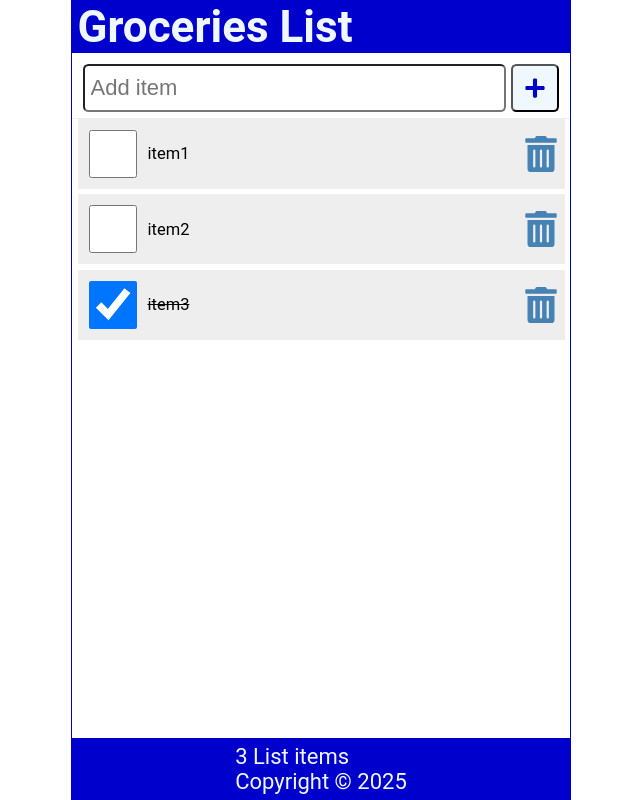
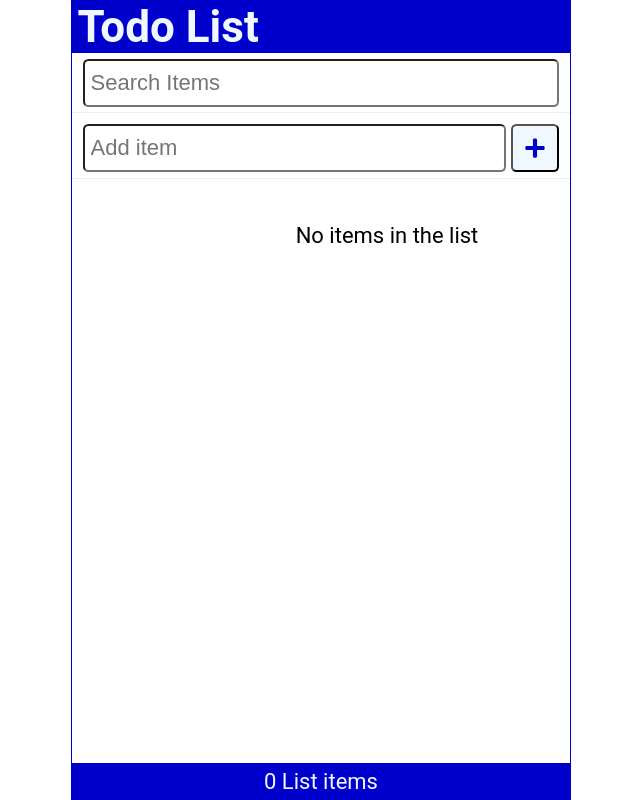
Before and after one commit to AmirMohammedi/todolist-react, a React (Create React App) app: page / in a window 1280 px wide. Shown: the whole page, without its empty margins (319-959 px from the left). Built offline with nearby package versions, Linux system fonts and the light colour scheme.

Commit message:
add Search

```diff
--- a/public/index.html
+++ b/public/index.html
@@ -21,7 +21,7 @@
       work correctly both with client-side routing and a non-root public URL.
       Learn how to configure a non-root public URL by running `npm run build`.
     -->
-    <title>React App</title>
+    <title>TodoList</title>
   </head>
   <body>
     <noscript>You need to enable JavaScript to run this app.</noscript>
--- a/src/AddItem.js
+++ b/src/AddItem.js
@@ -1,11 +1,13 @@
 import { FaPlus } from "react-icons/fa"
+import { useRef } from "react"
 
 const AddItem = ({newItem , setNewItem , handleSubmit}) => {
+  const inputRef = useRef();
   return (
-    <form className="addForm">
+    <form className="addForm" onSubmit={handleSubmit}>
         <label htmlFor="addItem">Add Item</label>
-      <input autoFocus required value={newItem} onChange={(e) => {setNewItem(e.target.value)}} id="addItem" type="text" placeholder="Add item" />
-      <button type="submit"><FaPlus /></button>
+      <input autoFocus required ref={inputRef} value={newItem} onChange={(e) => {setNewItem(e.target.value)}} id="addItem" type="text" placeholder="Add item" />
+      <button onClick={()=> inputRef.current.focus()} type="submit"><FaPlus /></button>
     </form>
     )
 }
--- a/src/App.js
+++ b/src/App.js
@@ -3,42 +3,43 @@ import Content from './Content';
 import Footer from './Footer';
 import { useState } from "react";
 import AddItem from './AddItem';
+import SearchItem from './SearchItem';
 function App() {
-  const [items, setItems] = useState([{
-    id: 1,
-    checked: false,
-    item: "item1"
-  }, {
-    id: 2,
-    checked: false,
-    item: "item2"
-  }, {
-    id: 3,
-    checked: true,
-    item: "item3"
+  const [items, setItems] = useState(JSON.parse(localStorage.getItem('shoppingList')) || []);
+  const [newItem , setNewItem] = useState('');
+  const [search, setSearch] = useState('');
+  const addItem = (item) => {
+    const id = items.length ? items[items.length - 1].id + 1 : 1;
+    const myNewItem = { id, checked: false, item };
+    const newList = [...items, myNewItem];
+    setAndSaveItems(newList);
   }
-  ]);
-  const [newItem , setNewItem] = useState('');
+  const setAndSaveItems = (newItems) => {
+    setItems(newItems);
+    localStorage.setItem('shoppingList', JSON.stringify(newItems));
+  }
   const handleChange = (id) => {
     const newList = items.map(item => item.id === id ? { ...item, checked: !item.checked } : item);
-    setItems(newList);
-    localStorage.setItem('shoppingList', JSON.stringify(newList));
+    setAndSaveItems(newList);
   }
   const handleDelete = (id) => {
     const newList = items.filter(item => item.id !== id);
-    setItems(newList);
-    localStorage.setItem('shoppingList', JSON.stringify(newList));
+    setAndSaveItems(newList);
   }
   const handleSubmit = (e) => {
-    console.log('submitted');
+    e.preventDefault();
+    if(!newItem) return;
+    addItem(newItem);
+    setNewItem('');
 
   }
   return (
     <div className="App">
 
       <Header />
+      <SearchItem search={search} setSearch={setSearch} />
       <AddItem newItem={newItem} setNewItem={setNewItem} handleSubmit={handleSubmit} />
-      <Content items={items} handleChange={handleChange} handleDelete={handleDelete} />
+      <Content items={items.filter(item => ((item.item).toLowerCase()).includes(search.toLowerCase()))} handleChange={handleChange} handleDelete={handleDelete} />
       <Footer length={items.length} />
 
 
--- a/src/Content.js
+++ b/src/Content.js
@@ -6,7 +6,7 @@ const Content = ({ items , handleChange , handleDelete}) => {
 
   return (
     <main>
-      {items.length ? <ItemList items={items} handleChange={handleChange} handleDelete={handleDelete} /> : <p style={{marginTop:"2rem"}}>No items in the list</p>}
+      {items.length ? <ItemList items={items} handleChange={handleChange} handleDelete={handleDelete} /> : <p style={{marginTop:"2rem" , marginLeft:"6rem"}}>No items in the list</p>}
 
     </main>
   )
--- a/src/Footer.js
+++ b/src/Footer.js
@@ -1,9 +1,7 @@
 const Footer = ({length}) => {
-    const today = new Date()
     return (
         <footer>
             <p>{length} List {length === 1 ? "item" : "items"}</p>
-            <p>Copyright &copy; {today.getFullYear()}</p>
         </footer>
     )
 }
--- a/src/Header.js
+++ b/src/Header.js
@@ -2,7 +2,7 @@
 const Header = () => {
   return (
     <header>
-      <h1>Groceries List</h1>
+      <h1>Todo List</h1>
     </header>
   )
 }
--- /dev/null
+++ b/src/SearchItem.js
@@ -0,0 +1,10 @@
+const SearchItem = ({search , setSearch}) => {
+  return (
+    <form className="searchForm" onSubmit={(e)=>{e.preventDefault()}}>
+        <label htmlFor="search">Search</label>
+        <input type="text" id="search" role="searchbox" placeholder="Search Items" value={search} onChange={(e)=> setSearch(e.target.value)} />
+    </form>
+  )
+}
+
+export default SearchItem
```
